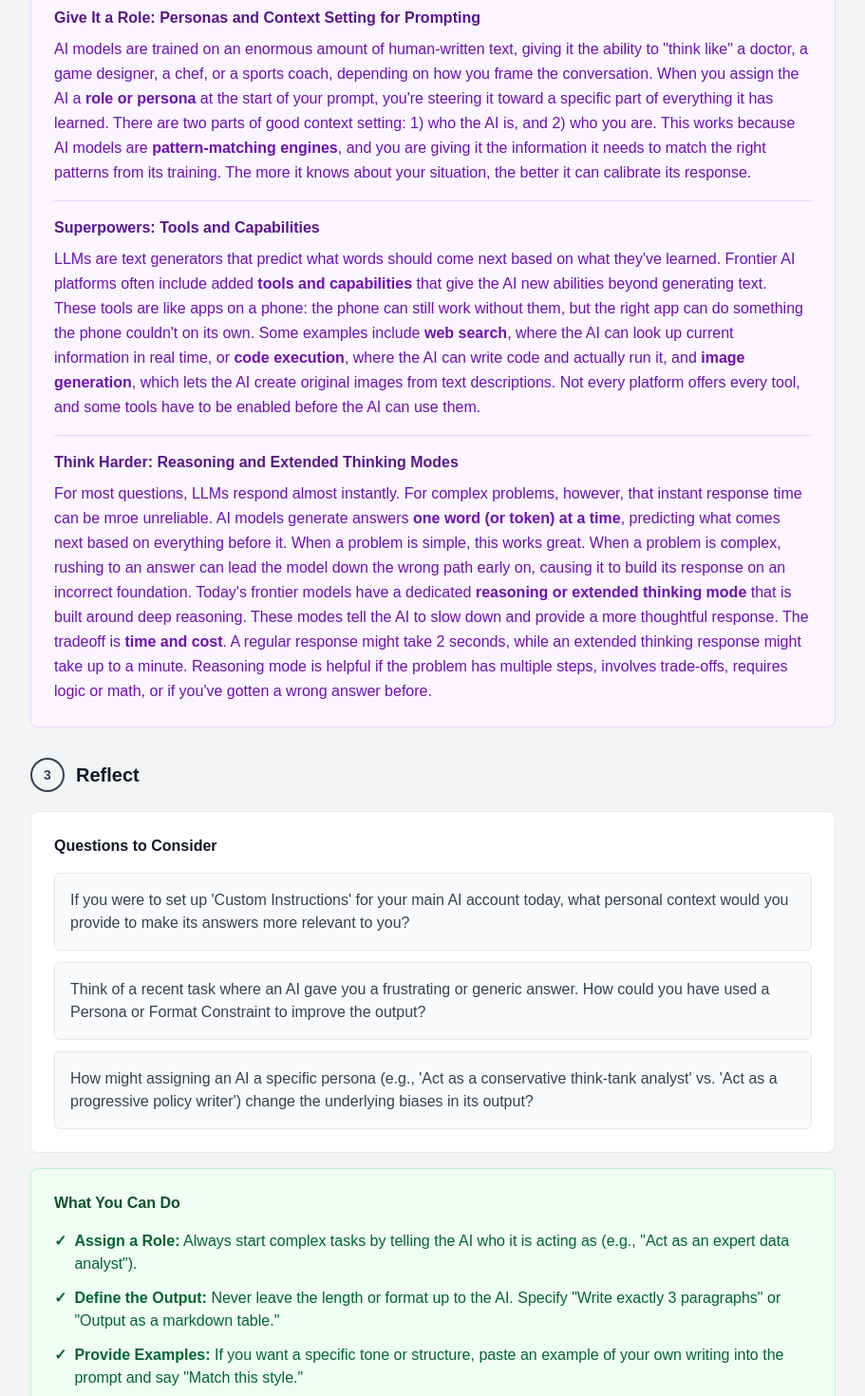
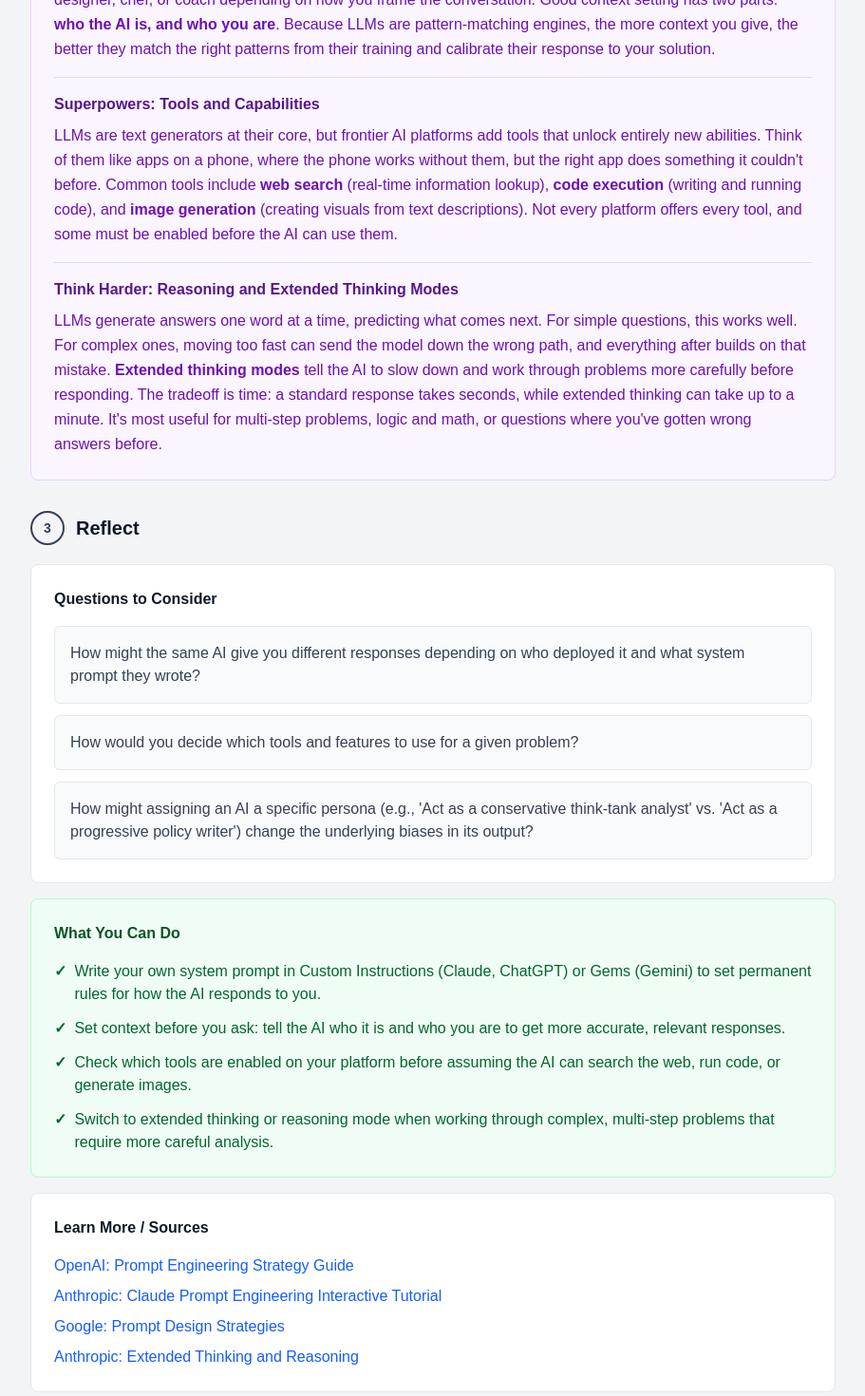
Before and after one commit to catebarry/ai-literacy-site, a Next.js app: page /modules/mastering-llms in a window 1280 px wide. Shown: the part 2540-4010 px from the top of the page at 95% size, without its empty margins (184-1095 px from the left). Built offline with nearby package versions, Linux system fonts and the light colour scheme.

Commit message:
Shortened content for 2 and fixed questions for 3 and revised what you can do section

```diff
--- a/app/modules/mastering-llms/page.tsx
+++ b/app/modules/mastering-llms/page.tsx
@@ -344,7 +344,7 @@ export default function MasteringLLMsPage() {
               The Hidden Instructions: System Prompts
             </p>
             <p className="text-base text-purple-800 leading-relaxed">
-              When you type a question into an LLM, you are submitting a <strong>User Prompt</strong>. However, before your text ever reaches the AI, it is wrapped in an invisible set of instructions called a <strong>System Prompt</strong>. The system prompt dictates the model's core behavior, safety boundaries, and default "helpful assistant" tone. By assigning a persona in your prompt (e.g., "Act as a strict copy editor"), you can effectively override these defaults and shape the invisible layer to your advantage. You can experiment with system prompts via the "Custom Instructions" feature on Claude and ChatGPT, or "Gems" on Gemini. These system prompts will act as a permanent set of rules that the LLM applies to every conversation until you remove or change the instructions.
+              When you type a question into an LLM, you are submitting a <strong>User Prompt</strong>. But before your text reaches the AI, it is wrapped in invisible instructions called a <strong>System Prompt</strong>. System prompts dictate the model's behavior, safety boundaries, and default tone. You can write your own through "Custom Instructions" on Claude and ChatGPT, or "Gems" on Gemini: permanent rules the AI applies to every conversation until you change them.
             </p>
           </div>
 
@@ -353,7 +353,7 @@ export default function MasteringLLMsPage() {
               Give It a Role: Personas and Context Setting for Prompting
             </p>
             <p className="text-base text-purple-800 leading-relaxed">
-              AI models are trained on an enormous amount of human-written text, giving it the ability to "think like" a doctor, a game designer, a chef, or a sports coach, depending on how you frame the conversation. When you assign the AI a <strong>role or persona</strong> at the start of your prompt, you're steering it toward a specific part of everything it has learned. There are two parts of good context setting: 1) who the AI is, and 2) who you are. This works because AI models are <strong>pattern-matching engines</strong>, and you are giving it the information it needs to match the right patterns from its training. The more it knows about your situation, the better it can calibrate its response.
+              AI models are trained on vast amounts of human-written text, giving them the ability to "think like" a doctor, game designer, chef, or coach depending on how you frame the conversation. Good context setting has two parts: <strong>who the AI is, and who you are</strong>. Because LLMs are pattern-matching engines, the more context you give, the better they match the right patterns from their training and calibrate their response to your solution.
             </p>
           </div>
 
@@ -362,7 +362,7 @@ export default function MasteringLLMsPage() {
               Superpowers: Tools and Capabilities
             </p>
             <p className="text-base text-purple-800 leading-relaxed">
-              LLMs are text generators that predict what words should come next based on what they've learned. Frontier AI platforms often include added <strong>tools and capabilities</strong> that give the AI new abilities beyond generating text. These tools are like apps on a phone: the phone can still work without them, but the right app can do something the phone couldn't on its own. Some examples include <strong>web search</strong>, where the AI can look up current information in real time, or <strong>code execution</strong>, where the AI can write code and actually run it, and <strong>image generation</strong>, which lets the AI create original images from text descriptions. Not every platform offers every tool, and some tools have to be enabled before the AI can use them.
+              LLMs are text generators at their core, but frontier AI platforms add tools that unlock entirely new abilities. Think of them like apps on a phone, where the phone works without them, but the right app does something it couldn't before. Common tools include <strong>web search</strong> (real-time information lookup), <strong>code execution</strong> (writing and running code), and <strong>image generation</strong> (creating visuals from text descriptions). Not every platform offers every tool, and some must be enabled before the AI can use them.
             </p>
           </div>
 
@@ -371,7 +371,7 @@ export default function MasteringLLMsPage() {
               Think Harder: Reasoning and Extended Thinking Modes
             </p>
             <p className="text-base text-purple-800 leading-relaxed">
-              For most questions, LLMs respond almost instantly. For complex problems, however, that instant response time can be mroe unreliable. AI models generate answers <strong>one word (or token) at a time</strong>, predicting what comes next based on everything before it. When a problem is simple, this works great. When a problem is complex, rushing to an answer can lead the model down the wrong path early on, causing it to build its response on an incorrect foundation. Today's frontier models have a dedicated <strong>reasoning or extended thinking mode</strong> that is built around deep reasoning. These modes tell the AI to slow down and provide a more thoughtful response. The tradeoff is <strong>time and cost</strong>. A regular response might take 2 seconds, while an extended thinking response might take up to a minute. Reasoning mode is helpful if the problem has multiple steps, involves trade-offs, requires logic or math, or if you've gotten a wrong answer before.
+              LLMs generate answers one word at a time, predicting what comes next. For simple questions, this works well. For complex ones, moving too fast can send the model down the wrong path, and everything after builds on that mistake. <strong>Extended thinking modes</strong> tell the AI to slow down and work through problems more carefully before responding. The tradeoff is time: a standard response takes seconds, while extended thinking can take up to a minute. It's most useful for multi-step problems, logic and math, or questions where you've gotten wrong answers before.
             </p>
           </div>
         </div>
@@ -388,8 +388,8 @@ export default function MasteringLLMsPage() {
           <p className="text-base font-semibold text-gray-900 mb-4">Questions to Consider</p>
           <div className="space-y-3">
             {[
-              "If you were to set up 'Custom Instructions' for your main AI account today, what personal context would you provide to make its answers more relevant to you?",
-              "Think of a recent task where an AI gave you a frustrating or generic answer. How could you have used a Persona or Format Constraint to improve the output?",
+              "How might the same AI give you different responses depending on who deployed it and what system prompt they wrote?",
+              "How would you decide which tools and features to use for a given problem?",
               "How might assigning an AI a specific persona (e.g., 'Act as a conservative think-tank analyst' vs. 'Act as a progressive policy writer') change the underlying biases in its output?",
             ].map((question, idx) => (
               <div
@@ -408,19 +408,19 @@ export default function MasteringLLMsPage() {
           <ul className="space-y-3 text-base text-green-800">
             <li className="flex items-start gap-2">
               <span className="font-bold">✓</span>
-              <span><strong>Assign a Role:</strong> Always start complex tasks by telling the AI who it is acting as (e.g., "Act as an expert data analyst").</span>
+              <span>Write your own system prompt in Custom Instructions (Claude, ChatGPT) or Gems (Gemini) to set permanent rules for how the AI responds to you.</span>
             </li>
             <li className="flex items-start gap-2">
               <span className="font-bold">✓</span>
-              <span><strong>Define the Output:</strong> Never leave the length or format up to the AI. Specify "Write exactly 3 paragraphs" or "Output as a markdown table."</span>
+              <span>Set context before you ask: tell the AI who it is and who you are to get more accurate, relevant responses.</span>
             </li>
             <li className="flex items-start gap-2">
               <span className="font-bold">✓</span>
-              <span><strong>Provide Examples:</strong> If you want a specific tone or structure, paste an example of your own writing into the prompt and say "Match this style."</span>
+              <span>Check which tools are enabled on your platform before assuming the AI can search the web, run code, or generate images.</span>
             </li>
             <li className="flex items-start gap-2">
               <span className="font-bold">✓</span>
-              <span><strong>Iterate, Don't Restart:</strong> Treat prompting as a conversation. If the first output isn't quite right, reply with specific critiques like, "That's too formal. Make it punchier and cut the word count in half."</span>
+              <span>Switch to extended thinking or reasoning mode when working through complex, multi-step problems that require more careful analysis.</span>
             </li>
           </ul>
         </div>
@@ -441,14 +441,14 @@ export default function MasteringLLMsPage() {
                 ariaLabel: "Explore Anthropic's prompt tutorial",
               },
               {
-                label: "Google Cloud: Designing Prompts",
-                href: "https://cloud.google.com/vertex-ai/docs/generative-ai/text/prompt-design",
-                ariaLabel: "Read Google's prompt design documentation",
+                label: "Google: Prompt Design Strategies",
+                href: "https://ai.google.dev/gemini-api/docs/prompting-strategies",
+                ariaLabel: "Read Google's prompt design strategies for Gemini",
               },
               {
-                label: "DAIR.AI: The Prompt Engineering Guide",
-                href: "https://www.promptingguide.ai/",
-                ariaLabel: "Read the open source prompt engineering guide",
+                label: "Anthropic: Extended Thinking and Reasoning",
+                href: "https://docs.anthropic.com/en/docs/build-with-claude/extended-thinking",
+                ariaLabel: "Learn how extended thinking works in Claude",
               },
             ].map((item) => (
               <a
```
